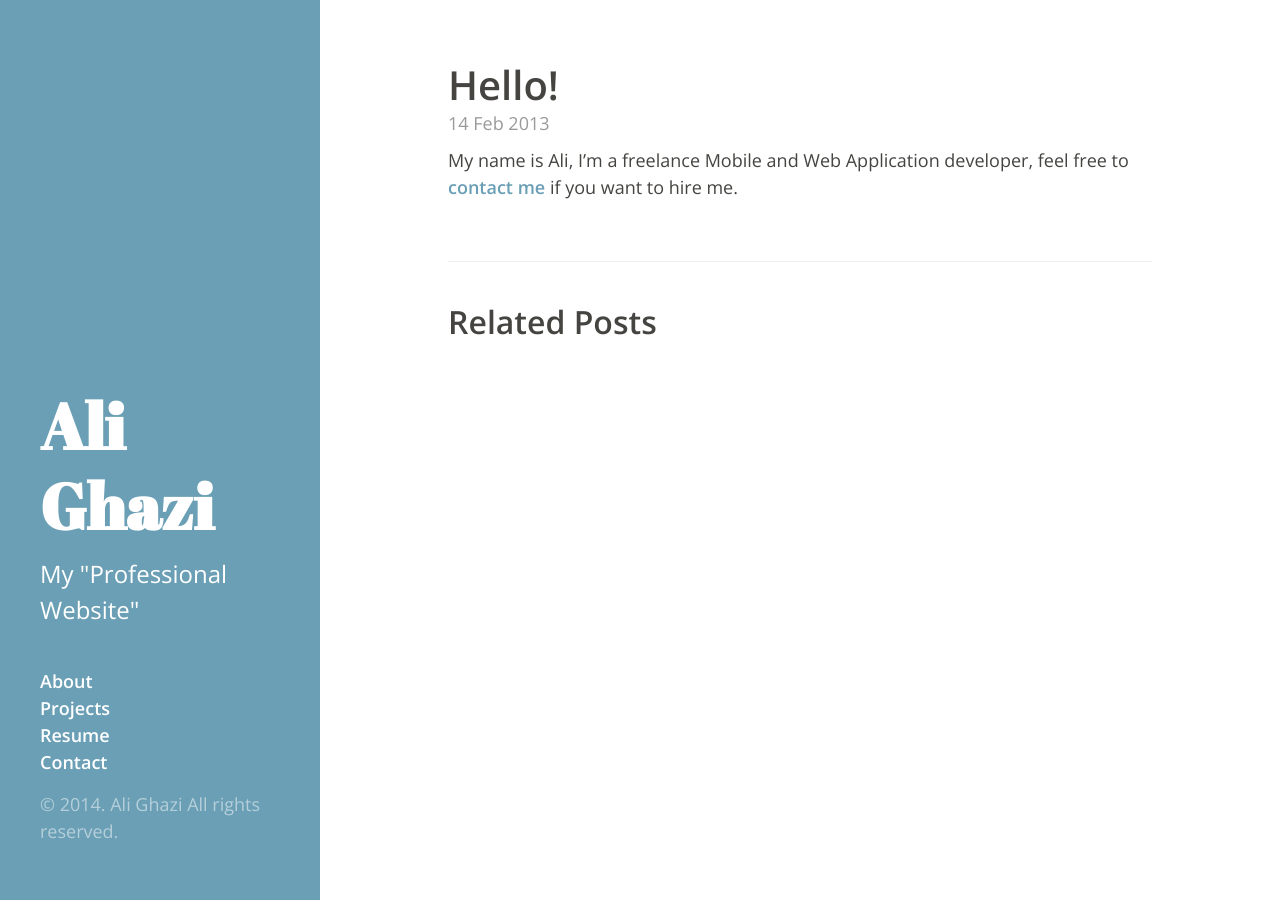
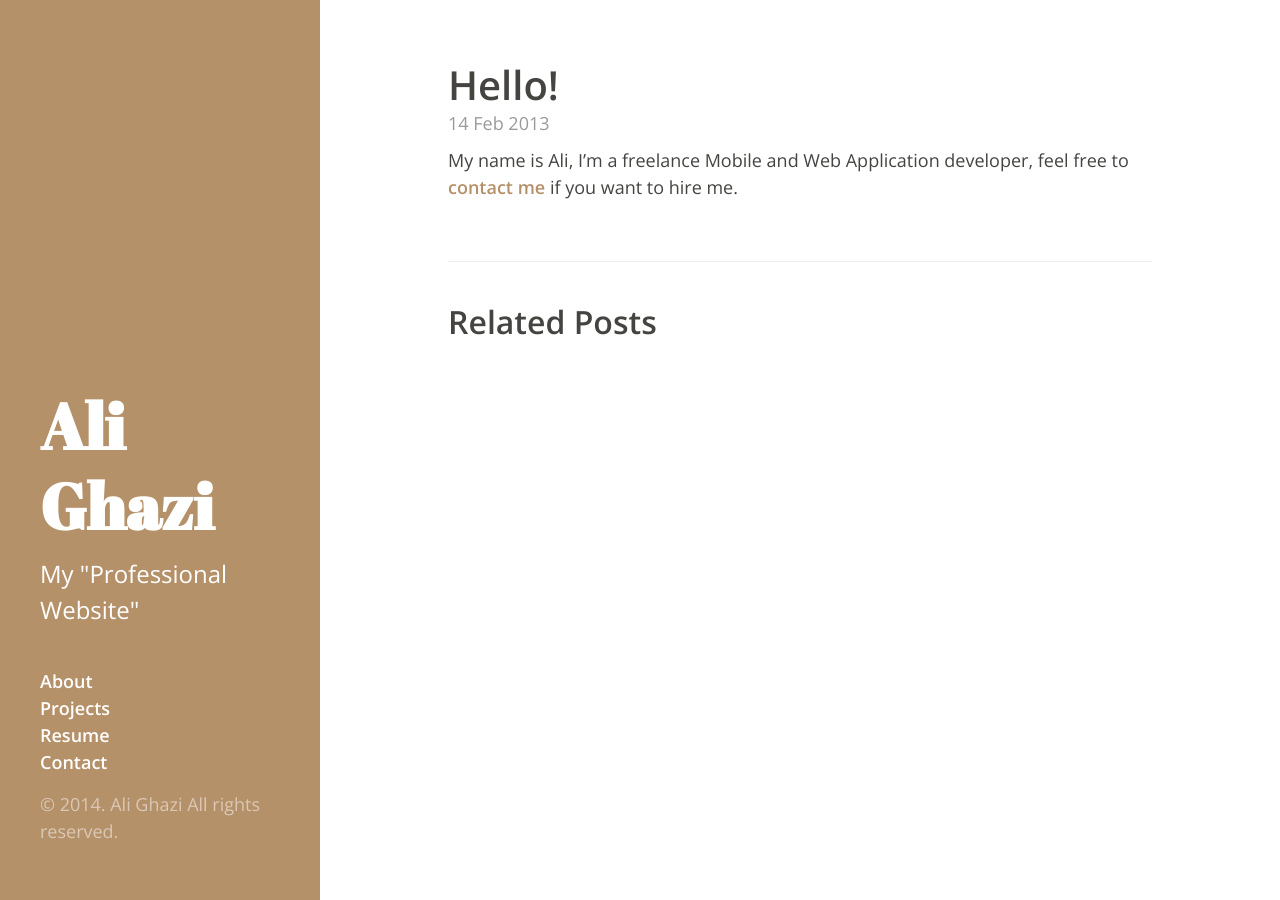
Before and after one commit to alighazi/alighazi.github.io, a Jekyll site: the page built from _posts/2013-2-14-hello.md, in a window 1280 px wide. Built offline with Jekyll 4.4.1, drawn with Linux system fonts in a browser that asks for light colours; Markdown is read by kramdown in place of the engine named in the settings.

Commit message:
new color :po

```diff
--- a/public/css/hyde.css
+++ b/public/css/hyde.css
@@ -473,11 +473,11 @@ a:focus {
 
 /* Blue */
 .theme-base-0d .masthead {
-  background-color: #6a9fb5;
+  background-color: #b5916a;
 }
 .theme-base-0d .container a,
 .theme-base-0d .related-posts li a:hover {
-  color: #6a9fb5;
+  color: #b5916a;
 }
 
 /* Magenta */
```
